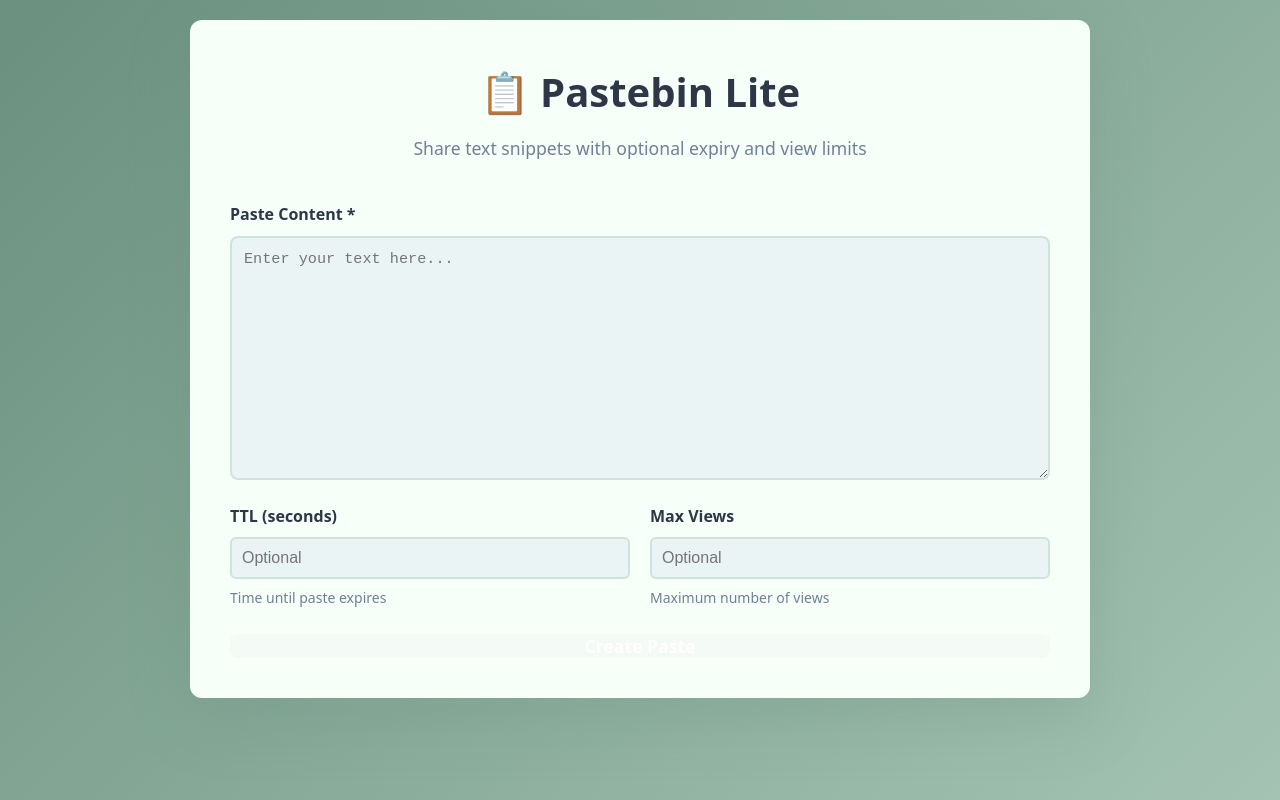
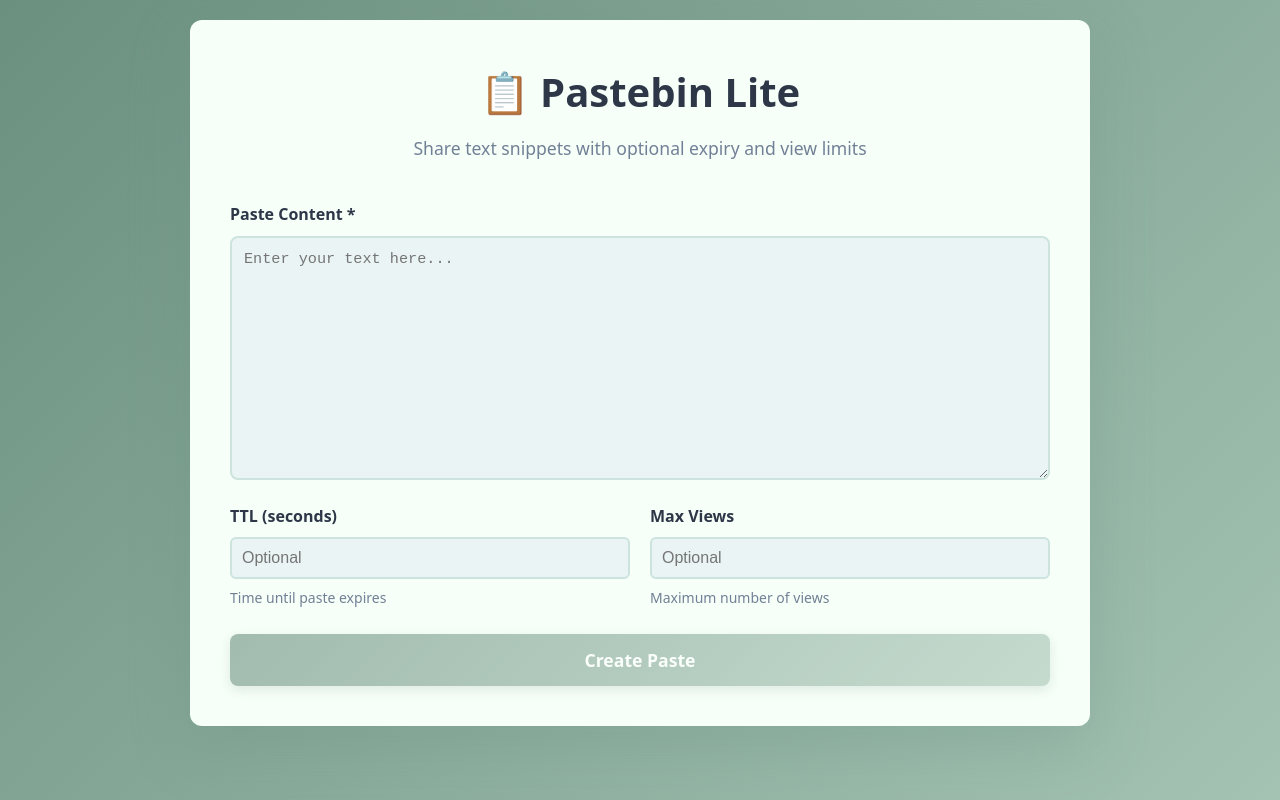
Before and after one commit to Ankita27052002/Pastebin-Lite, a React (Vite) app in the folder frontend/: page / in a window 1280 px wide. Built offline with nearby package versions, Linux system fonts and the light colour scheme.

Commit message:
Fix corrupted CSS and enhance Create Paste button with stronger shadow and bold font

```diff
--- a/frontend/src/App.css
+++ b/frontend/src/App.css
@@ -167,21 +167,22 @@
   gap: 20px;
 }
 
-.btn-submit {b9080 0%, #a4c3b2 100%);
+.btn-submit {
+  padding: 14px 32px;
+  background: linear-gradient(135deg, #6b9080 0%, #a4c3b2 100%);
   color: white;
   border: none;
   border-radius: 8px;
   font-size: 1.1rem;
-  font-weight: 600;
+  font-weight: 700;
   cursor: pointer;
-  transition: transform 0.2s, opacity 0.2s;
+  transition: transform 0.2s, opacity 0.2s, box-shadow 0.2s;
+  box-shadow: 0 4px 12px rgba(107, 144, 128, 0.3);
 }
 
 .btn-submit:hover:not(:disabled) {
   transform: translateY(-2px);
-  box-shadow: 0 4px 12px rgba(107, 144, 128
-  transform: translateY(-2px);
-  box-shadow: 0 4px 12px rgba(102, 126, 234, 0.4);
+  box-shadow: 0 6px 20px rgba(107, 144, 128, 0.5);
 }
 
 .btn-submit:disabled {
@@ -190,7 +191,9 @@
 }
 
 .footer {
-  margin-t6b9080;
+  margin-top: 40px;
+  text-align: center;
+  color: #6b9080;
   font-size: 0.9rem;
   padding-top: 20px;
   border-top: 1px solid #cce3de
```
